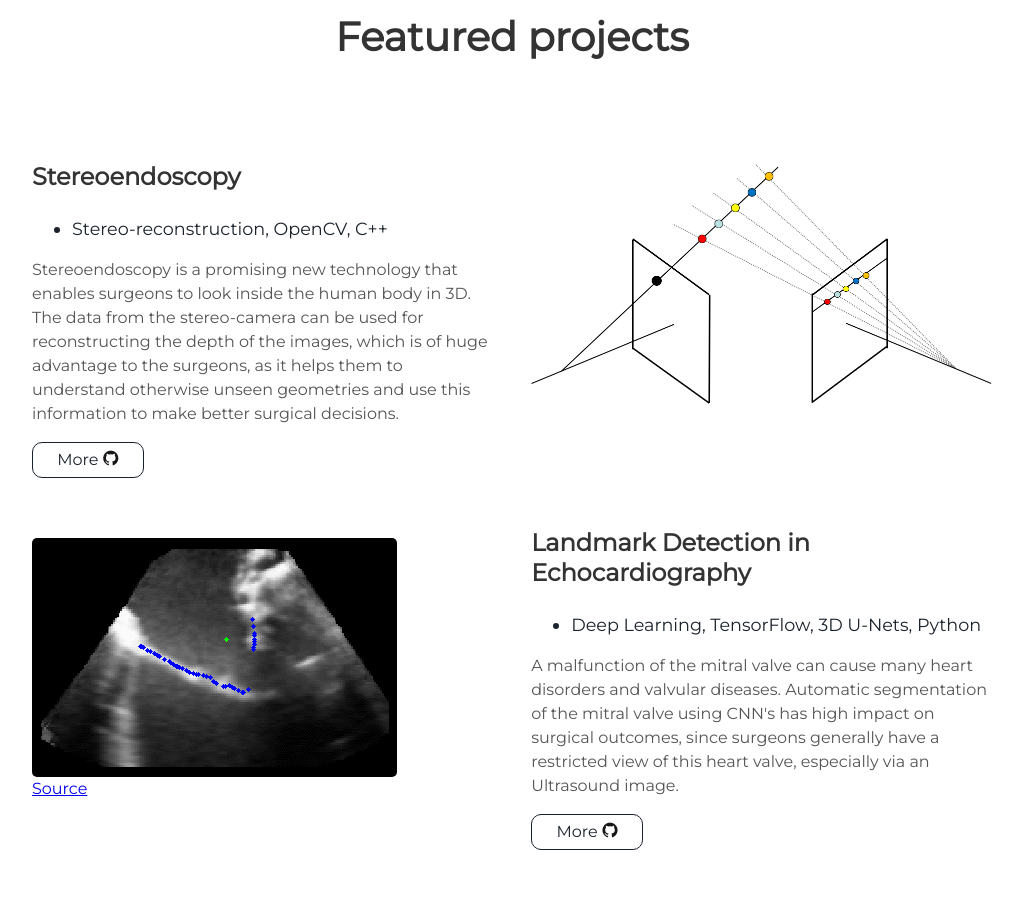
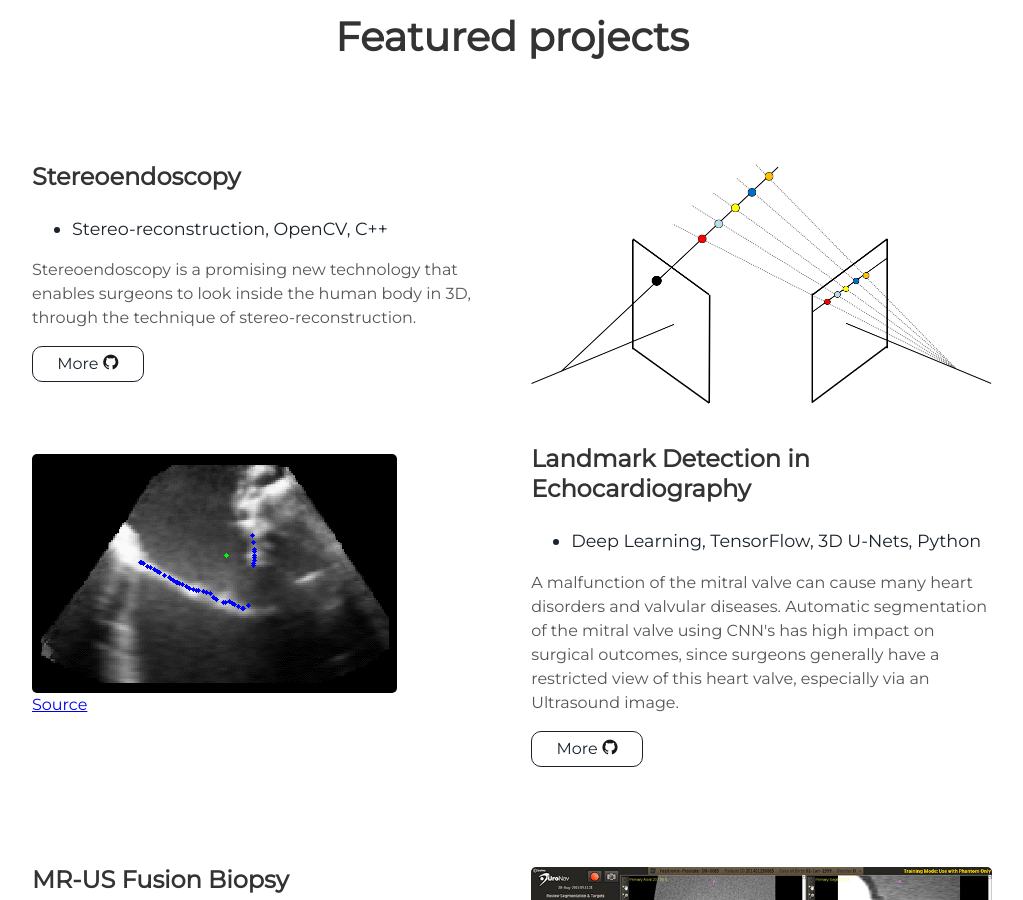
Before and after one commit to lalithnag/lalithnag.github.io, a Jekyll site: the page built from index.html, in a window 1280 px wide and 900 px high, scrolled down 1585 px. Shown: the whole window, without its empty margins (128-1151 px from the left). Built offline with Jekyll 4.4.1, drawn with Linux system fonts in a browser that asks for light colours.

Commit message:
Update projects.html

```diff
--- a/_includes/projects.html
+++ b/_includes/projects.html
@@ -10,7 +10,7 @@
     <ul>
       <li> Stereo-reconstruction, OpenCV, C++</li>
     </ul>
-    <p>Stereoendoscopy is a promising new technology that enables surgeons to look inside the human body in 3D. The data from the stereo-camera can be used for reconstructing the depth of the images, which is of huge advantage to the surgeons, as it helps them to understand otherwise unseen geometries and use this information to make better surgical decisions.</p>
+    <p>Stereoendoscopy is a promising new technology that enables surgeons to look inside the human body in 3D, through the technique of stereo-reconstruction. </p>
     <a class="project-link" href="https://github.com/lalithnag/stereoendoscopy" target="_blank">More <i class="devicon-github-plain colored"></i> </a>
   </div>
 </div>
```
